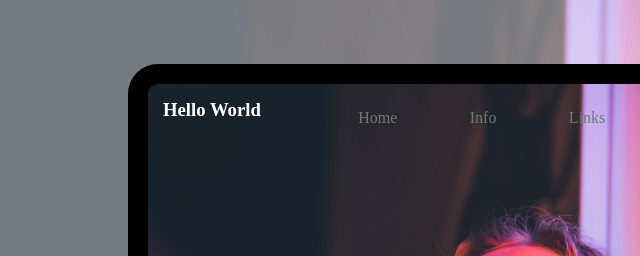
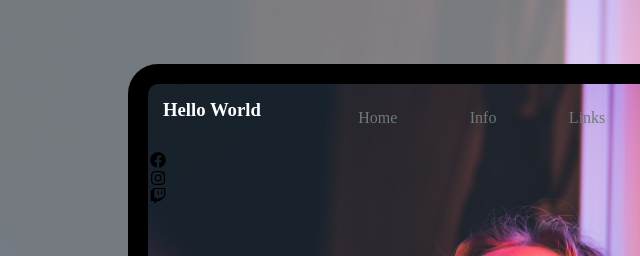
Before and after one commit to kariuki-kariuki/portfolio-landing-page, a plain HTML site: page index.html in a window 1280 px wide. Shown: the top 256 px of the page, 0-640 px from the left. Drawn offline with Linux system fonts and the light colour scheme.

Commit message:
st: Icons and styling

```diff
--- a/index.html
+++ b/index.html
@@ -6,6 +6,8 @@
     <meta name="viewport" content="width=device-width, initial-scale=1.0">
     <title>Landing page mockup</title>
     <link rel="stylesheet" href="style.css">
+    <link rel="stylesheet" href="https://pro.fontawesome.com/releases/v5.10.0/css/all.css" integrity="sha384-AYmEC3Yw5cVb3ZcuHtOA93w35dYTsvhLPVnYs9eStHfGJvOvKxVfELGroGkvsg+p" crossorigin="anonymous"/>
+
 </head>
 <body>
     <div class="main-container">
@@ -31,6 +33,11 @@
                     </div>
                 </div>
             </header>
+
+            <span class="arrow"></span>
+            <p><span class=" fab fa-facebook fa-fw"></span></p>
+            <p><span class=" fab fa-instagram fa-fw"></span></p>
+            <p><span class=" fab fa-twitch fa-fw"></span></p>
         </div>
     </div>
 </body>
```
